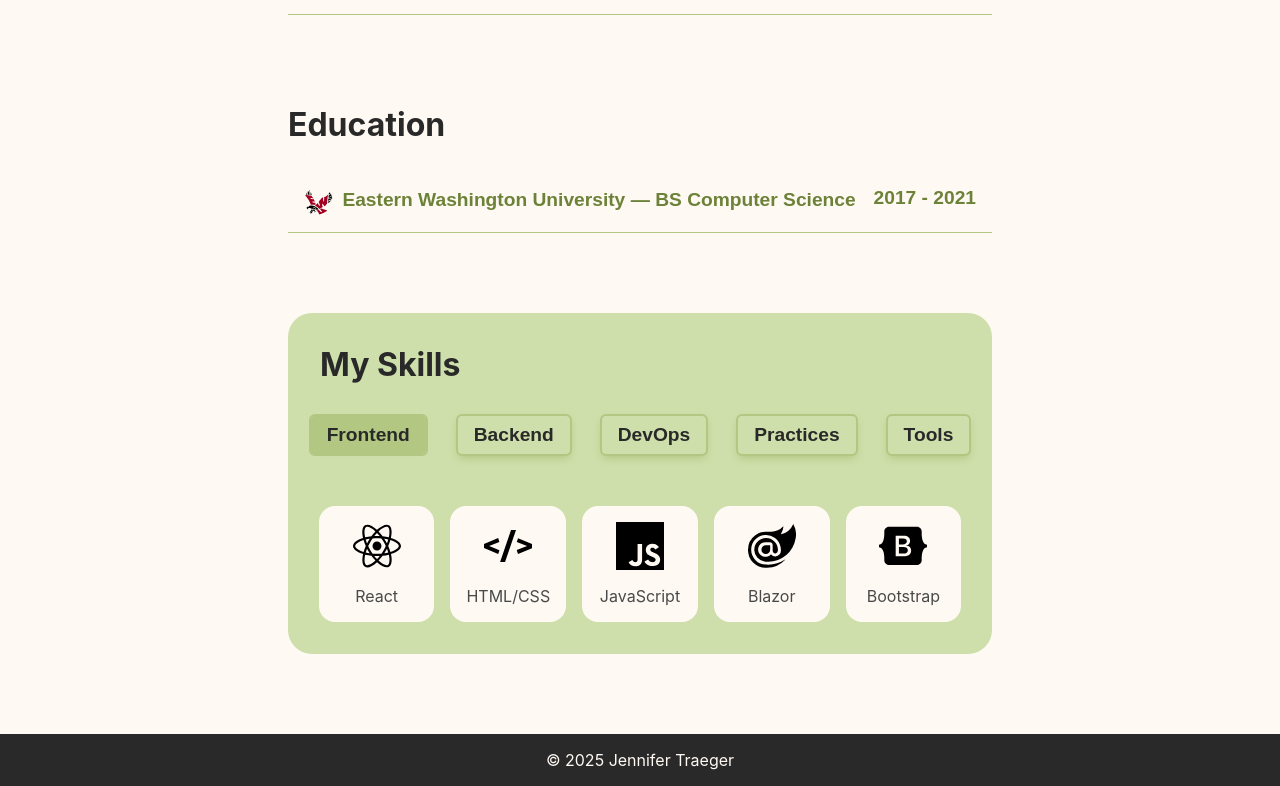
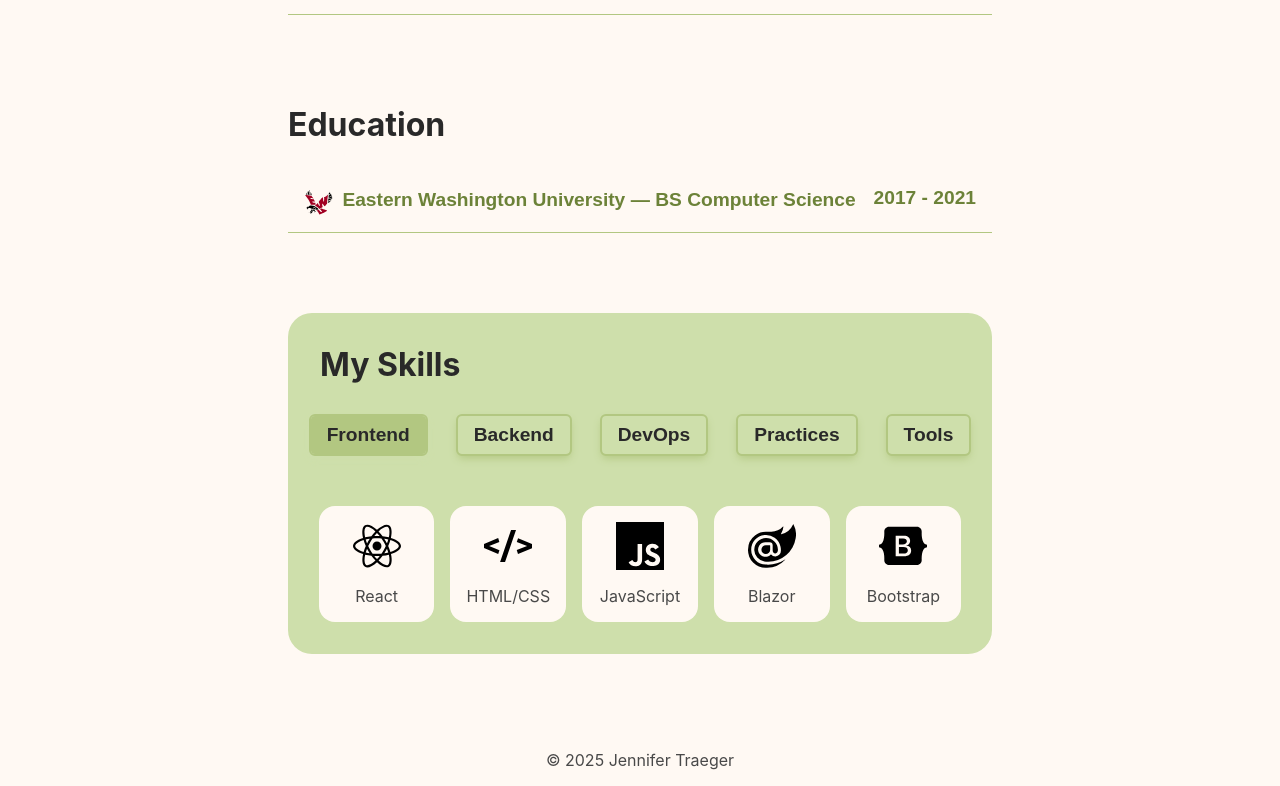
Before and after one commit to jgoodnight72/Portfolio, a React (Create React App) app in the folder frontend/: page / in a window 1280 px wide. Shown: the part 834-1620 px from the top of the page. Built offline with nearby package versions, Linux system fonts and the light colour scheme.

Commit message:
Footer color

```diff
--- a/frontend/src/Footer.css
+++ b/frontend/src/Footer.css
@@ -2,8 +2,8 @@
   width: 100%;
   text-align: center;
   padding: 1rem 0;
-  background: var(--theme-black);
-  color: var(--theme-white);
+  background: var(--theme-white);
+  color: var(--theme-grey);
   font-size: 1rem;
   position: static;
   margin-top: auto;
```
